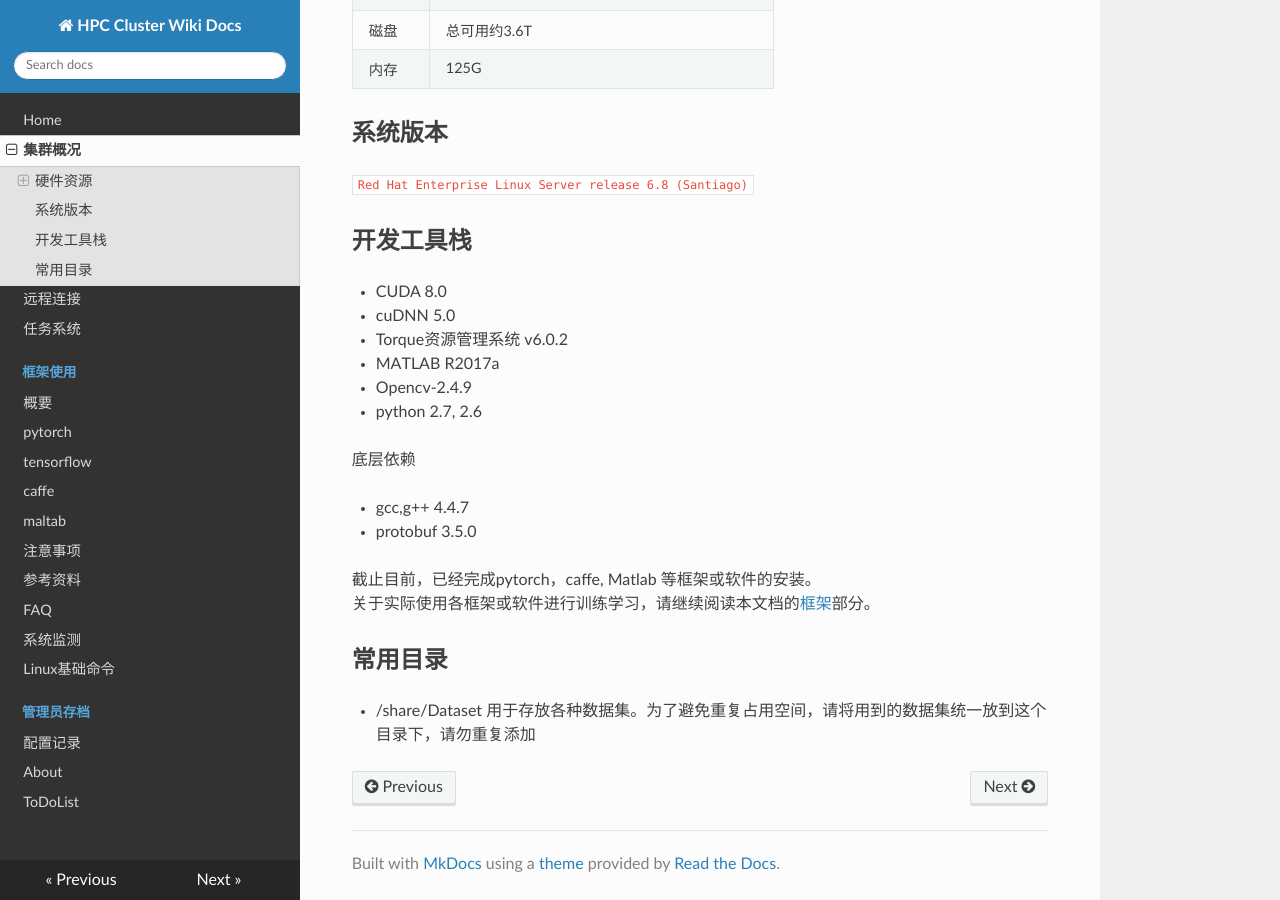
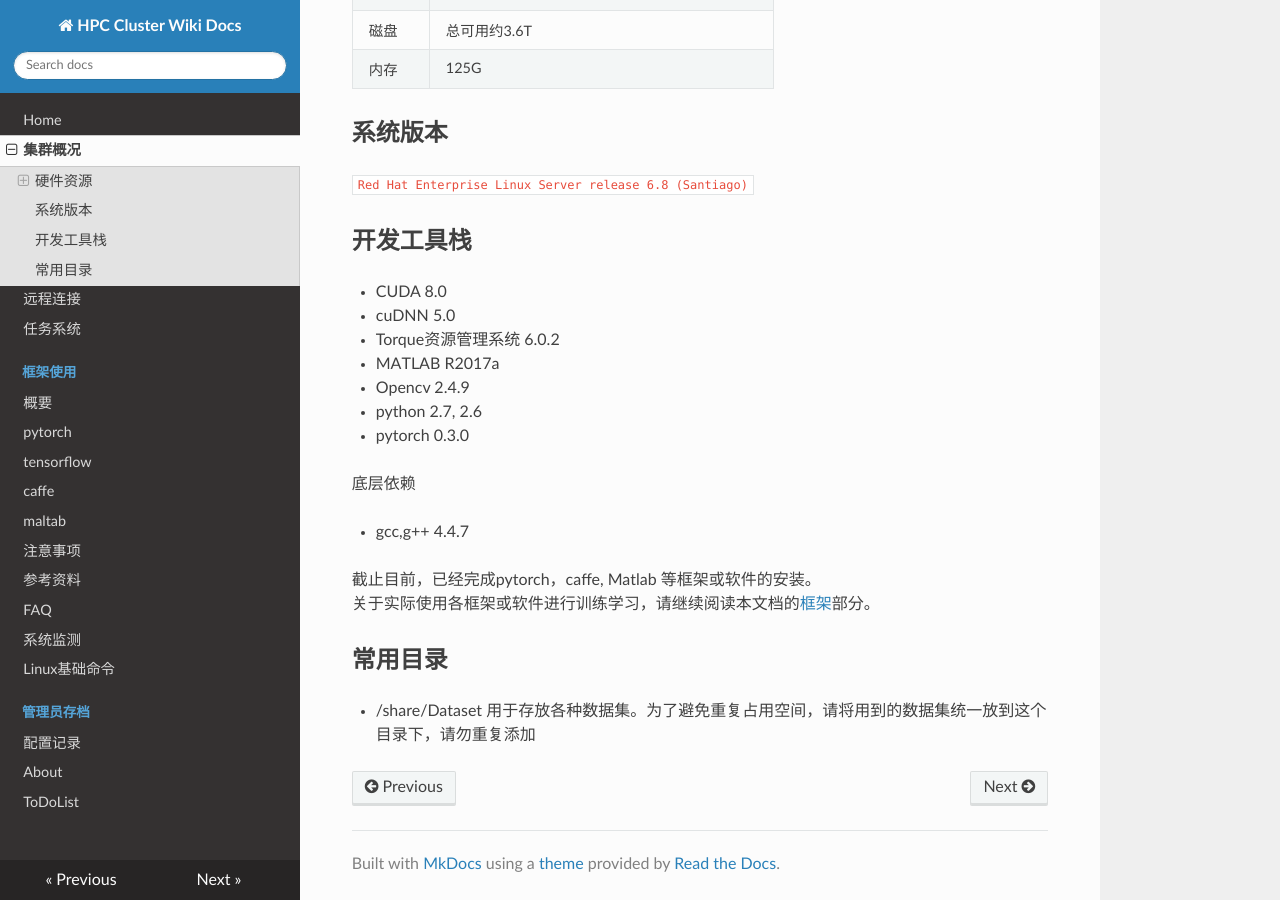
Before and after one commit to SSRheart/HPC_wiki_docs, an MkDocs documentation site: the page built from docs/cluster.md, in a window 1280 px wide and 900 px high, scrolled down 889 px. Built offline with MkDocs 1.6.1, drawn with Linux system fonts in a browser that asks for light colours; nearby versions of some CDN libraries; old or Windows-style settings are respelled for this version of MkDocs.

```diff
--- a/docs/cluster.md
+++ b/docs/cluster.md
@@ -35,15 +35,15 @@ CPU | Intel(R) Xeon(R) CPU E5-2620 v4 @ 2.10GHz  x16
 
 * CUDA 8.0
 * cuDNN 5.0
-* Torque资源管理系统 v6.0.2
+* Torque资源管理系统 6.0.2
 * MATLAB R2017a
-* Opencv-2.4.9
+* Opencv 2.4.9
 * python 2.7, 2.6
+* pytorch 0.3.0
 
 底层依赖
 
 * gcc,g++ 4.4.7
-* protobuf 3.5.0
 
 截止目前，已经完成pytorch，caffe, Matlab 等框架或软件的安装。
 关于实际使用各框架或软件进行训练学习，请继续阅读本文档的[框架](framework/index.md)部分。
```
Also changed, not shown: docs/jobs.md (+6 -0 lines), docs/systemWatch.md (+1 -1 lines).
